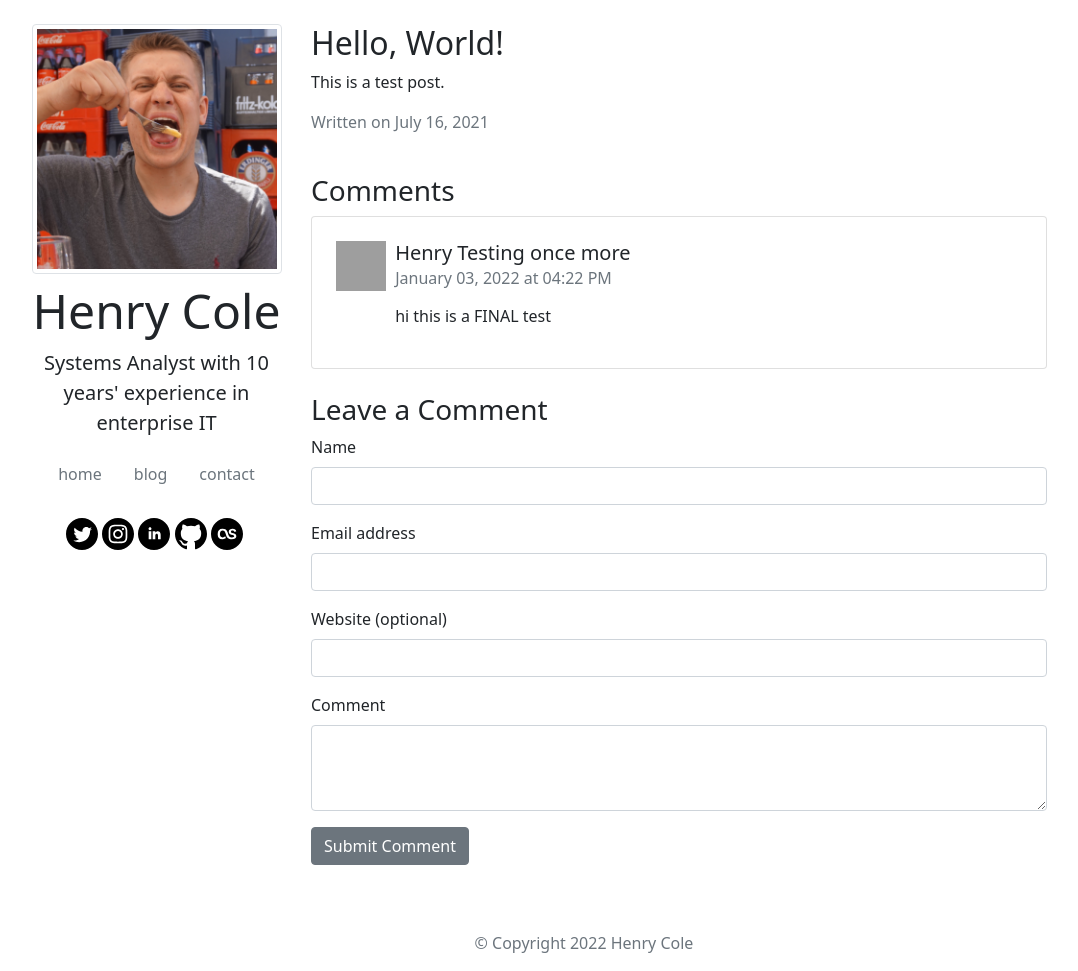
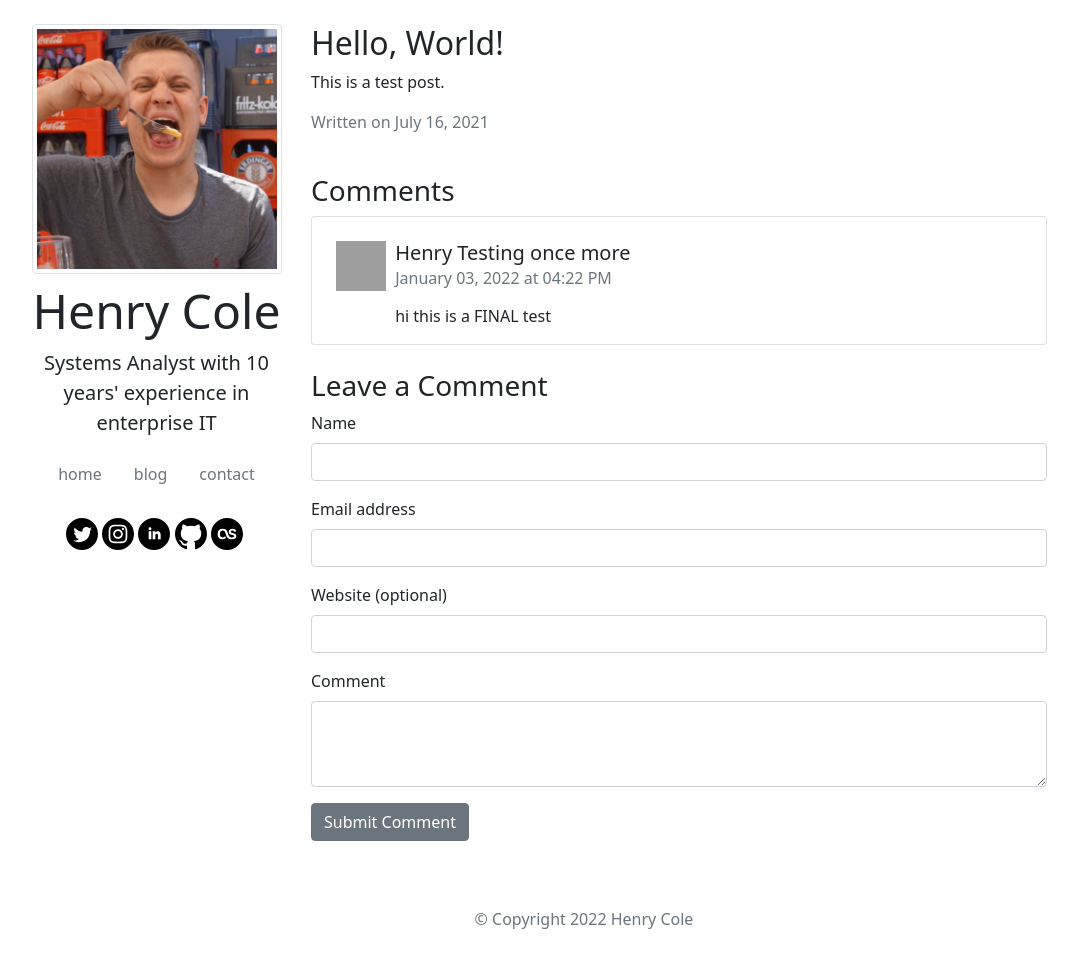
Before and after one commit to hcuk94/henry-personal-website, a Jekyll site: the page built from _posts/2021-07-16-Hello-World.md, in a window 1280 px wide and 971 px high. Shown: the whole window, without its empty margins (56-1134 px from the left). Built offline with Jekyll 4.4.1, drawn with Linux system fonts in a browser that asks for light colours; grey boxes are pictures that could not be loaded.

Commit message:
margin change

```diff
--- a/_includes/comment.html
+++ b/_includes/comment.html
@@ -1,7 +1,7 @@
 <article id="comment{{ include.index }}" class="js-comment comment card" itemprop="comment" itemscop itemtype="http://schema.org/Comment">
-    <div class="container my-4">
+    <div class="container mt-4">
         <div class="row">
-            <div class="col-2 col-lg-1">
+            <div class="col-2 col-md-1">
                 <div class="comment__avatar-wrapper">
                 {% if include.avatar %}
                     <img class="comment__avatar" src="{{ include.avatar }}" alt="{{ include.name }}" height="50" width="50">
```
